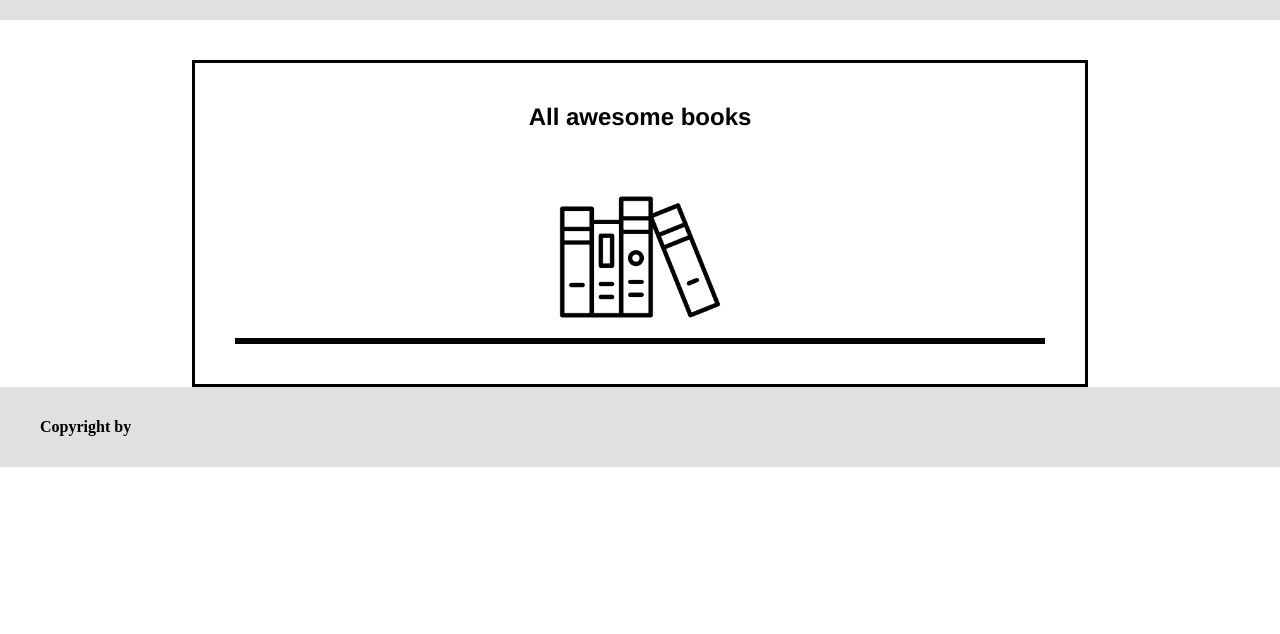
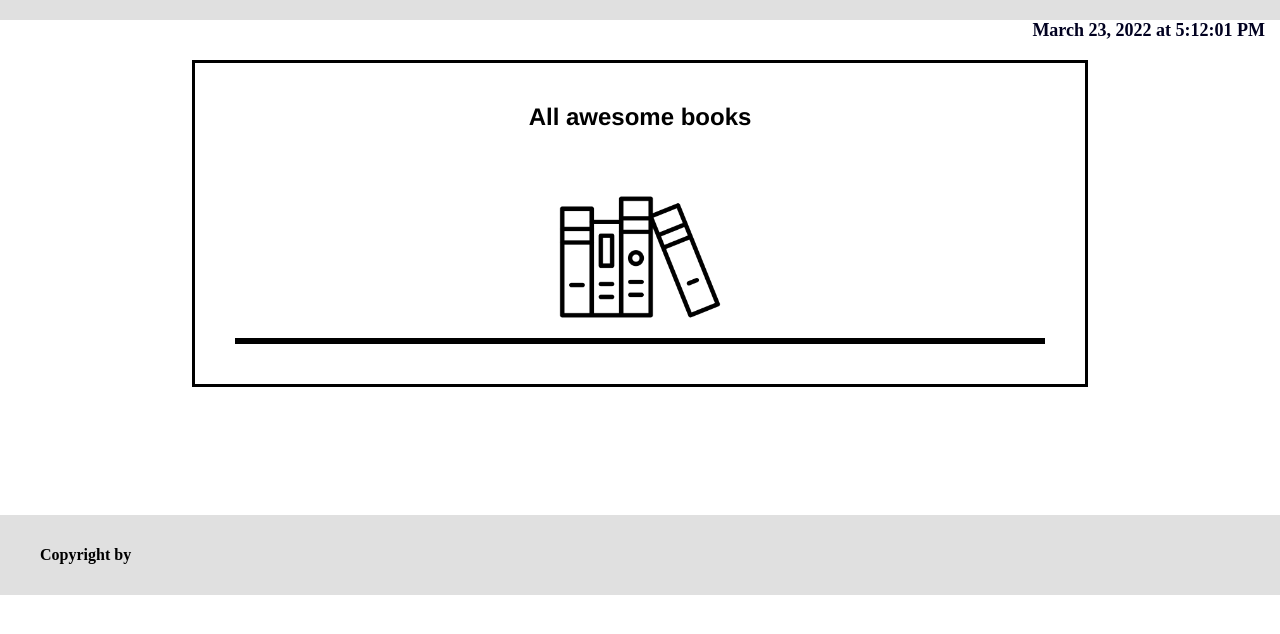
Before and after one commit to AnicetFantomas/Awesome_Books, a website with bundled scripts: page index.html in a window 1280 px wide. Shown: the part 60-694 px from the top of the page. Built offline with nearby package versions, Linux system fonts and the light colour scheme.

Commit message:
Show date and time at top right corner

```diff
--- a/index.html
+++ b/index.html
@@ -21,6 +21,7 @@
         </nav>
     </header>
     <main>
+        <span class="date">Date:</span>
 
         <section id="book-list-content" class="wrapper">
             <h1>All awesome books</h1>
--- a/main.js
+++ b/main.js
@@ -4,7 +4,7 @@ const titleInput = document.querySelector('#title');
 const AuthorInput = document.querySelector('#author');
 const getForm = document.querySelector('#books-form');
 
-//---- links for single page app -------------
+// ---- links for single page app -------------
 
 const listLink = document.querySelector('#list');
 const addNewLink = document.querySelector('#add-new');
@@ -12,7 +12,7 @@ const contactUsLink = document.querySelector('#contact');
 const notificationMessage = document.querySelector('#message');
 const wrapperSections = document.querySelectorAll('.wrapper');
 
-//--------- Single Page App function-------------------
+// --------- Single Page App function-------------------
 
 listLink.addEventListener('click', () => {
   wrapperSections.forEach((section) => {
@@ -53,7 +53,6 @@ class Book {
   }
 }
 
-
 const myUiBook = new UiBook();
 getForm.addEventListener('submit', (event) => {
   event.preventDefault();
@@ -81,5 +80,12 @@ if (bookObjects !== null) {
   bookObjects.forEach((book) => myUiBook.addBook(book));
 }
 
+const o = new Intl.DateTimeFormat('en', {
+  timeStyle: 'medium',
+  dateStyle: 'long',
+});
+const datestring = o.format(Date.now());
+
+document.querySelector('.date').textContent = datestring;
 // we have parse the items from localstorage to JSON js objects
 // loop thru the array and add the books on the view
--- a/style.css
+++ b/style.css
@@ -61,6 +61,8 @@ footer {
   background-color: rgb(224, 224, 224);
   padding: 0 40px;
   align-items: center;
+  position: relative;
+  bottom: 0;
 }
 
 .logo {
@@ -79,6 +81,14 @@ footer {
   padding: 40px;
   margin-top: 40px;
   height: 100%;
+}
+
+main {
+  margin-bottom: 10%;
+}
+
+.date {
+  float: right;
 }
 
 h1 {
@@ -162,7 +172,9 @@ span {
   font-weight: bold;
 }
 
-.contact-content ul, img, p{
+.contact-content ul,
+img,
+p {
   font-size: 20px;
   margin-top: 30px;
 }
```
